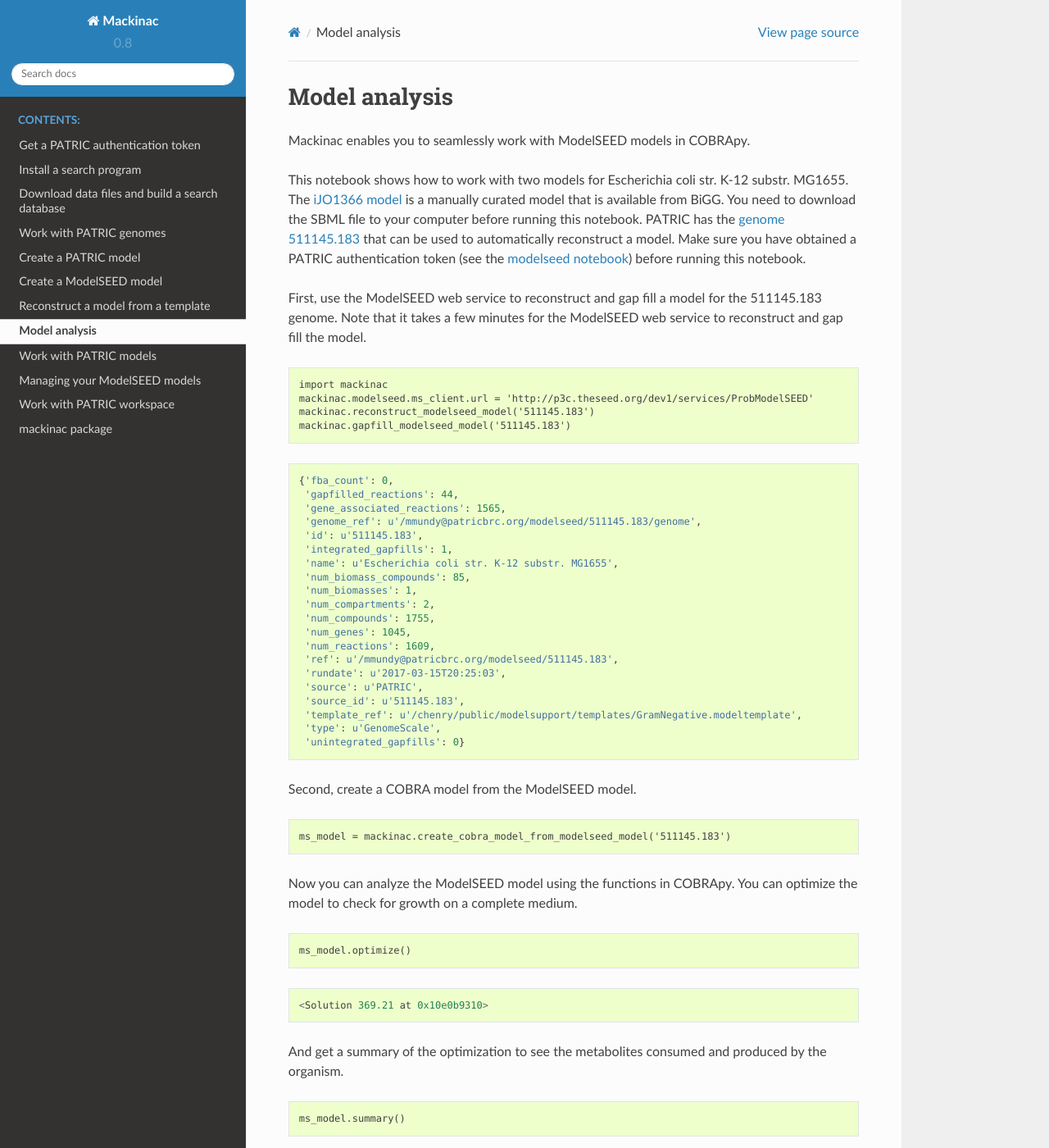
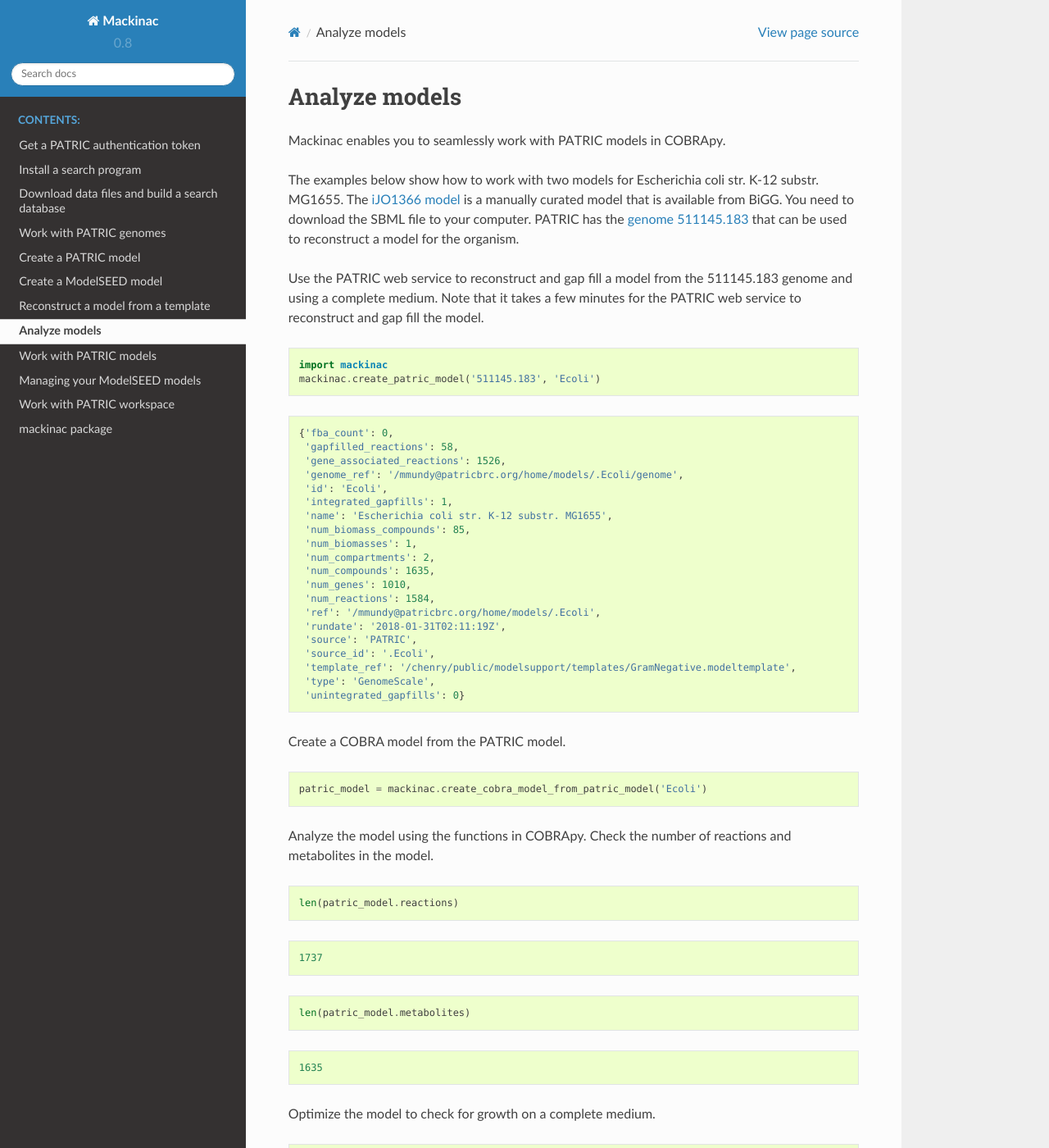
Before and after one commit to mmundy42/mackinac, a Sphinx documentation site: the page built from docs/analysis.rst, in a window 1280 px wide and 1400 px high. Shown: the whole window at 82% size. Built offline with Sphinx 7.4.7 and the Read the Docs theme 2.0.0, drawn with Linux system fonts in a browser that asks for light colours; some of the changed text lies outside the part shown.

Commit message:
Minor edits

```diff
--- a/docs/analysis.rst
+++ b/docs/analysis.rst
@@ -1,30 +1,26 @@
 
-Model analysis
+Analyze models
 --------------
 
-Mackinac enables you to seamlessly work with ModelSEED models in
-COBRApy.
+Mackinac enables you to seamlessly work with PATRIC models in COBRApy.
 
-This notebook shows how to work with two models for Escherichia coli
+The examples below show how to work with two models for Escherichia coli
 str. K-12 substr. MG1655. The `iJO1366
 model <http://bigg.ucsd.edu/models/iJO1366>`__ is a manually curated
 model that is available from BiGG. You need to download the SBML file to
-your computer before running this notebook. PATRIC has the `genome
+your computer. PATRIC has the `genome
 511145.183 <https://www.patricbrc.org/view/Genome/511145.183>`__ that
-can be used to automatically reconstruct a model. Make sure you have
-obtained a PATRIC authentication token (see the `modelseed
-notebook <modelseed.ipynb>`__) before running this notebook.
+can be used to reconstruct a model for the organism.
 
-First, use the ModelSEED web service to reconstruct and gap fill a model
-for the 511145.183 genome. Note that it takes a few minutes for the
-ModelSEED web service to reconstruct and gap fill the model.
+Use the PATRIC web service to reconstruct and gap fill a model from the
+511145.183 genome and using a complete medium. Note that it takes a few
+minutes for the PATRIC web service to reconstruct and gap fill the
+model.
 
-.. code:: ipython2
+.. code:: ipython3
 
     import mackinac
-    mackinac.modelseed.ms_client.url = 'http://p3c.theseed.org/dev1/services/ProbModelSEED'
-    mackinac.reconstruct_modelseed_model('511145.183')
-    mackinac.gapfill_modelseed_model('511145.183')
+    mackinac.create_patric_model('511145.183', 'Ecoli')
 
 
 
@@ -32,137 +28,146 @@ ModelSEED web service to reconstruct and gap fill the model.
 .. parsed-literal::
 
     {'fba_count': 0,
-     'gapfilled_reactions': 44,
-     'gene_associated_reactions': 1565,
-     'genome_ref': u'/mmundy@patricbrc.org/modelseed/511145.183/genome',
-     'id': u'511145.183',
+     'gapfilled_reactions': 58,
+     'gene_associated_reactions': 1526,
+     'genome_ref': '/mmundy@patricbrc.org/home/models/.Ecoli/genome',
+     'id': 'Ecoli',
      'integrated_gapfills': 1,
-     'name': u'Escherichia coli str. K-12 substr. MG1655',
+     'name': 'Escherichia coli str. K-12 substr. MG1655',
      'num_biomass_compounds': 85,
      'num_biomasses': 1,
      'num_compartments': 2,
-     'num_compounds': 1755,
-     'num_genes': 1045,
-     'num_reactions': 1609,
-     'ref': u'/mmundy@patricbrc.org/modelseed/511145.183',
-     'rundate': u'2017-03-15T20:25:03',
-     'source': u'PATRIC',
-     'source_id': u'511145.183',
-     'template_ref': u'/chenry/public/modelsupport/templates/GramNegative.modeltemplate',
-     'type': u'GenomeScale',
+     'num_compounds': 1635,
+     'num_genes': 1010,
+     'num_reactions': 1584,
+     'ref': '/mmundy@patricbrc.org/home/models/.Ecoli',
+     'rundate': '2018-01-31T02:11:19Z',
+     'source': 'PATRIC',
+     'source_id': '.Ecoli',
+     'template_ref': '/chenry/public/modelsupport/templates/GramNegative.modeltemplate',
+     'type': 'GenomeScale',
      'unintegrated_gapfills': 0}
 
 
 
-Second, create a COBRA model from the ModelSEED model.
+Create a COBRA model from the PATRIC model.
 
-.. code:: ipython2
+.. code:: ipython3
 
-    ms_model = mackinac.create_cobra_model_from_modelseed_model('511145.183')
+    patric_model = mackinac.create_cobra_model_from_patric_model('Ecoli')
 
-Now you can analyze the ModelSEED model using the functions in COBRApy.
-You can optimize the model to check for growth on a complete medium.
+Analyze the model using the functions in COBRApy. Check the number of
+reactions and metabolites in the model.
 
-.. code:: ipython2
+.. code:: ipython3
 
-    ms_model.optimize()
+    len(patric_model.reactions)
 
 
 
 
 .. parsed-literal::
 
-    <Solution 369.21 at 0x10e0b9310>
+    1737
 
 
+
+.. code:: ipython3
+
+    len(patric_model.metabolites)
+
+
+
+
+.. parsed-literal::
+
+    1635
+
+
+
+Optimize the model to check for growth on a complete medium.
+
+.. code:: ipython3
+
+    patric_sol = patric_model.optimize()
 
 And get a summary of the optimization to see the metabolites consumed
 and produced by the organism.
 
-.. code:: ipython2
+.. code:: ipython3
 
-    ms_model.summary()
+    patric_model.summary(patric_sol)
 
 
 .. parsed-literal::
 
     IN FLUXES            OUT FLUXES           OBJECTIVES
     -------------------  -------------------  ------------
-    cpd00007_e    1e+03  cpd00009_e    1e+03  bio1  369
+    cpd00007_e    1e+03  cpd00009_e    1e+03  bio1  373
     cpd00024_e    1e+03  cpd00011_e    1e+03
-    cpd00054_e    1e+03  cpd00013_e    1e+03
-    cpd00080_e    1e+03  cpd00027_e    1e+03
-    cpd00082_e    1e+03  cpd00035_e    1e+03
-    cpd00106_e    1e+03  cpd00036_e    1e+03
-    cpd00130_e    1e+03  cpd00041_e    1e+03
-    cpd00132_e    1e+03  cpd00047_e    1e+03
-    cpd00179_e    1e+03  cpd00079_e    1e+03
-    cpd00314_e    1e+03  cpd00092_e    1e+03
-    cpd00438_e    1e+03  cpd00100_e    1e+03
-    cpd00573_e    1e+03  cpd00138_e    1e+03
-    cpd00653_e    1e+03  cpd00154_e    1e+03
-    cpd00654_e    1e+03  cpd00159_e    1e+03
-    cpd00794_e    1e+03  cpd00208_e    1e+03
-    cpd01912_e  958      cpd00246_e    1e+03
-    cpd00118_e  909      cpd00281_e    1e+03
-    cpd00367_e  796      cpd00396_e    1e+03
-    cpd00108_e  761      cpd00412_e    1e+03
-    cpd03279_e  689      cpd00222_e  942
-    cpd00235_e  541      cpd00139_e  918
-    cpd00276_e  526      cpd00161_e  849
-    cpd00588_e  441      cpd00122_e  848
-    cpd17041_c  369      cpd03198_e  761
-    cpd17042_c  369      cpd00277_e  689
-    cpd17043_c  369      cpd00033_e  624
-    cpd00117_e  346      cpd00023_e  448
-    cpd00249_e  274      cpd11416_c  369
-    cpd00107_e  170      cpd00067_e  236
-    cpd00156_e  130      cpd00012_e  101
-    cpd00039_e  115
-    cpd00051_e   91.1
-    cpd00322_e   89.3
-    cpd00129_e   68.1
-    cpd00311_e   61.7
-    cpd00066_e   57.1
-    cpd03847_e   55.4
-    cpd00182_e   53.4
-    cpd01914_e   48.3
-    cpd00069_e   44.6
-    cpd00210_e   31.5
-    cpd01080_e   31.5
-    cpd11584_e   29.3
-    cpd00065_e   17.4
-    cpd00184_e    5.82
-    cpd00028_e    2.29
-    cpd00355_e    2.29
-    cpd00644_e    2.29
-    cpd00030_e    1.14
-    cpd00034_e    1.14
-    cpd00048_e    1.14
-    cpd00058_e    1.14
-    cpd00063_e    1.14
-    cpd00099_e    1.14
-    cpd00149_e    1.14
-    cpd00205_e    1.14
-    cpd00254_e    1.14
-    cpd00264_e    1.14
-    cpd00305_e    1.14
-    cpd10515_e    1.14
-    cpd10516_e    1.14
+    cpd00080_e    1e+03  cpd00033_e    1e+03
+    cpd00132_e    1e+03  cpd00100_e    1e+03
+    cpd00246_e    1e+03  cpd00309_e    1e+03
+    cpd00276_e    1e+03  cpd00108_e  963
+    cpd00438_e  929      cpd00122_e  899
+    cpd00367_e  846      cpd00182_e  875
+    cpd00054_e  765      cpd00047_e  858
+    cpd00794_e  655      cpd00027_e  800
+    cpd00079_e  500      cpd00041_e  748
+    cpd17041_c  373      cpd00249_e  712
+    cpd17042_c  373      cpd00035_e  596
+    cpd17043_c  373      cpd00106_e  436
+    cpd00137_e  286      cpd11416_c  373
+    cpd00107_e  172      cpd00067_e  314
+    cpd00156_e  131      cpd00129_e  191
+    cpd00039_e  116      cpd00036_e  144
+    cpd00051_e   92.1    cpd00013_e  129
+    cpd00322_e   90.2    cpd00012_e   99.5
+    cpd00277_e   62.4    cpd00092_e   71.1
+    cpd00066_e   57.7
+    cpd03847_e   56
+    cpd11590_e   48.8
+    cpd00069_e   45
+    cpd00154_e   32.7
+    cpd00210_e   31.9
+    cpd01080_e   31.8
+    cpd11584_e   29.6
+    cpd00065_e   17.6
+    cpd00654_e    8.73
+    cpd00184_e    5.88
+    cpd01188_e    4.67
+    cpd11606_e    3.47
+    cpd00028_e    2.31
+    cpd00644_e    2.31
+    cpd00355_e    2.31
+    cpd00030_e    1.16
+    cpd00034_e    1.16
+    cpd00048_e    1.16
+    cpd00058_e    1.16
+    cpd00063_e    1.16
+    cpd00099_e    1.16
+    cpd00149_e    1.16
+    cpd00205_e    1.16
+    cpd00254_e    1.16
+    cpd00264_e    1.16
+    cpd00305_e    1.16
+    cpd10515_e    1.16
+    cpd10516_e    1.16
+    cpd00118_e    1.16
 
 
-For comparison, you can load the iJO1366 model from a SBML file. In the
-cell below, change the input parameter to the path to the SBML file you
+For comparison, load the iJO1366 model from a SBML file. In the cell
+below, change the input parameter to the path to the SBML file you
 downloaded from BiGG.
 
-.. code:: ipython2
+.. code:: ipython3
 
     from cobra.io import read_sbml_model
     jo_model = read_sbml_model('iJO1366.xml')
 
-You can check the number of reactions and metabolites in the model.
+Check the number of reactions and metabolites in the model.
 
-.. code:: ipython2
+.. code:: ipython3
 
     len(jo_model.reactions)
 
@@ -175,7 +180,7 @@ You can check the number of reactions and metabolites in the model.
 
 
 
-.. code:: ipython2
+.. code:: ipython3
 
     len(jo_model.metabolites)
 
@@ -188,27 +193,18 @@ You can check the number of reactions and metabolites in the model.
 
 
 
-You can optimize the model to check for growth on the medium defined in
-the model.
+Optimize the model to check for growth on the medium defined in the
+model.
 
-.. code:: ipython2
+.. code:: ipython3
 
-    jo_model.optimize()
-
-
-
-
-.. parsed-literal::
-
-    <Solution 0.98 at 0x10ee810d0>
-
-
+    jo_sol = jo_model.optimize()
 
 And get a summary of the optimization.
 
-.. code:: ipython2
+.. code:: ipython3
 
-    jo_model.summary()
+    jo_model.summary(jo_sol)
 
 
 .. parsed-literal::
```
Also changed, not shown: other parts of docs/analysis.rst (+3 -3 lines), docs/analysis.ipynb.
